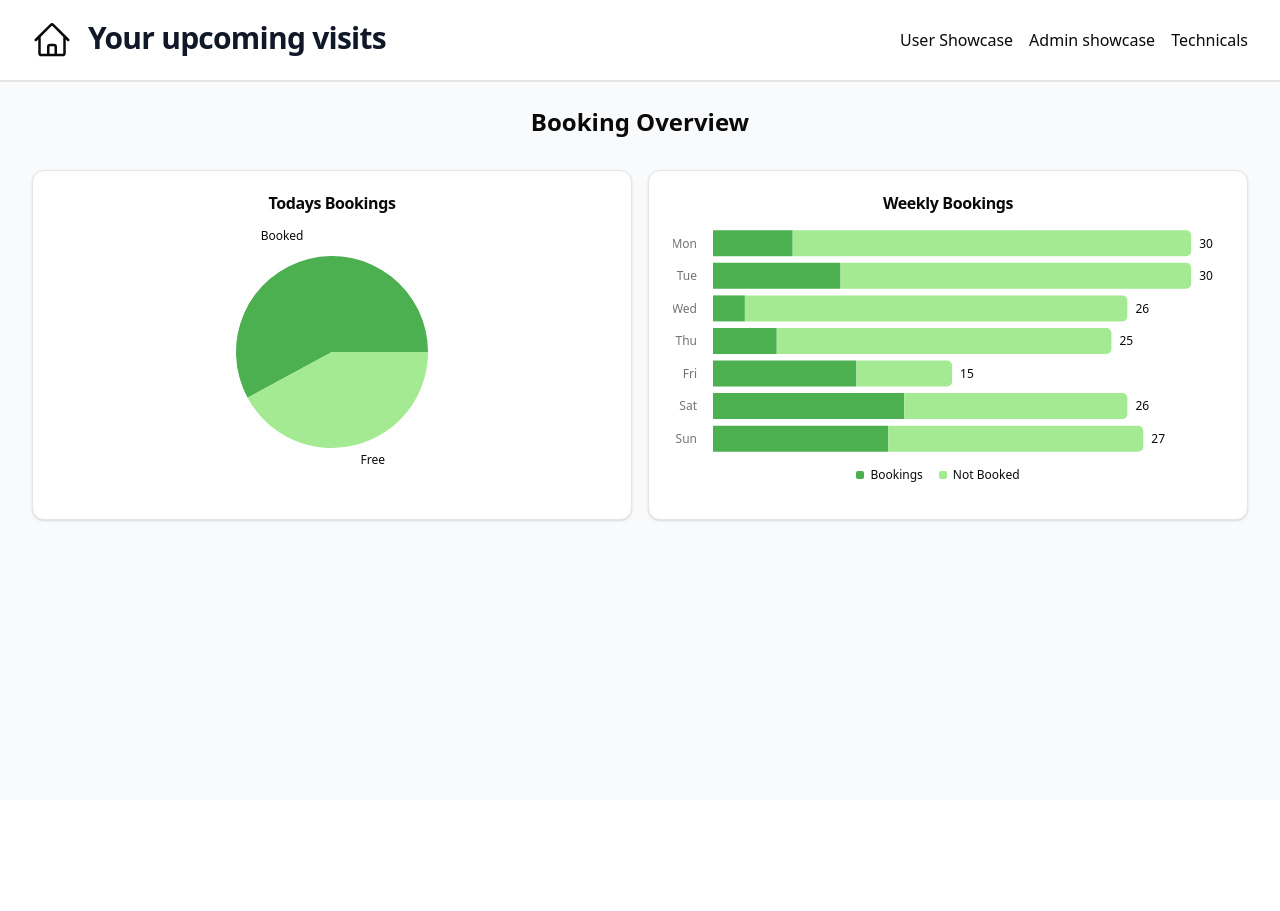
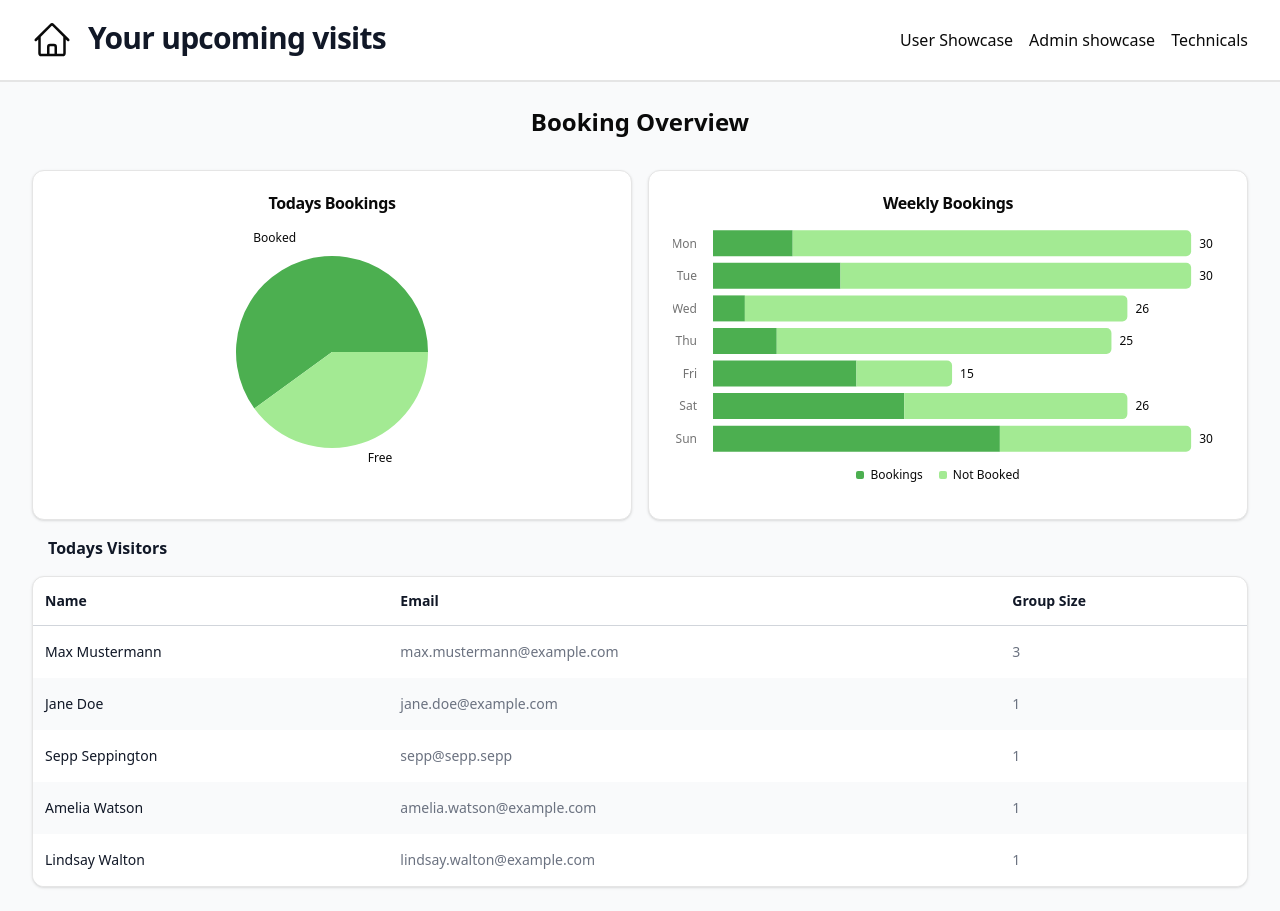
Before and after one commit to ScriptingMage/TourismTechnology2024, a Next.js app in the folder wwbs/: page /admin in a window 1280 px wide. Before the commit the page ends 800 px from the top, so only its background shows below. Built offline with nearby package versions, Linux system fonts and the light colour scheme.

Commit message:
Better admin page

```diff
--- a/wwbs/src/app/admin/page.tsx
+++ b/wwbs/src/app/admin/page.tsx
@@ -1,5 +1,14 @@
 import WeeklyOverview from "@/features/charts/weeklyOverview";
 import {DailyPieChart} from "@/features/charts/dailyPieChart";
+import {Card} from "@/components/ui/card";
+
+const people = [
+    {name: 'Max Mustermann', email: 'max.mustermann@example.com', count: 3},
+    {name: 'Jane Doe', email: 'jane.doe@example.com', count: 1},
+    {name: 'Sepp Seppington', email: 'sepp@sepp.sepp', count: 1},
+    {name: 'Amelia Watson', email: 'amelia.watson@example.com', count: 1},
+    {name: 'Lindsay Walton', email: 'lindsay.walton@example.com', count: 1},
+]
 
 export default function AdminPage() {
     return <main className={"bg-gray-50 flex-grow"}>
@@ -13,6 +22,45 @@ export default function AdminPage() {
                     <WeeklyOverview/>
                 </div>
             </div>
+            <div className="hidden sm:block">
+                <div className="sm:flex-auto p-4">
+                    <h1 className="text-base font-semibold text-gray-900">Todays Visitors</h1>
+                </div>
+                <Card className="overflow-hidden">
+                    <div className="low-root">
+                        <div className="-mx-4 -my-2 overflow-x-auto sm:-mx-6 lg:-mx-8">
+                            <div className="inline-block min-w-full py-2 align-middle sm:px-6 lg:px-8">
+                                <table className="min-w-full divide-y divide-gray-300">
+                                    <thead>
+                                    <tr>
+                                        <th scope="col" className="py-3.5 pl-4 pr-3 text-left text-sm font-semibold text-gray-900 sm:pl-3">
+                                            Name
+                                        </th>
+                                        <th scope="col" className="px-3 py-3.5 text-left text-sm font-semibold text-gray-900">
+                                            Email
+                                        </th>
+                                        <th scope="col" className="px-3 py-3.5 text-left text-sm font-semibold text-gray-900">
+                                            Group Size
+                                        </th>
+                                    </tr>
+                                    </thead>
+                                    <tbody className="bg-white">
+                                    {people.map((person) => (
+                                        <tr key={person.email} className="even:bg-gray-50">
+                                            <td className="whitespace-nowrap py-4 pl-4 pr-3 text-sm font-medium text-gray-900 sm:pl-3">
+                                                {person.name}
+                                            </td>
+                                            <td className="whitespace-nowrap px-3 py-4 text-sm text-gray-500">{person.email}</td>
+                                            <td className="whitespace-nowrap px-3 py-4 text-sm text-gray-500">{person.count}</td>
+                                        </tr>
+                                    ))}
+                                    </tbody>
+                                </table>
+                            </div>
+                        </div>
+                    </div>
+                </Card>
+            </div>
         </div>
     </main>
 }
--- a/wwbs/src/app/page.tsx
+++ b/wwbs/src/app/page.tsx
@@ -7,7 +7,7 @@ export default function Home() {
             <img
                 alt=""
                 src={HeroImg.src}
-                className="absolute inset-0 -z-10 h-full w-full object-cover"
+                className="absolute inset-0 -z-10 h-full w-full object-cover grayscale-[0.3]"
             />
             <div
                 aria-hidden="true"
--- a/wwbs/src/features/charts/dailyPieChart.tsx
+++ b/wwbs/src/features/charts/dailyPieChart.tsx
@@ -19,8 +19,8 @@ import {
 } from "@/components/ui/chart";
 
 const chartData = [
-    {status: "Booked", visitors: 275, fill: "#4CAF50"},
-    {status: "Free", visitors: 200, fill: "#a3ea93"},
+    {status: "Booked", visitors: 18, fill: "#4CAF50"},
+    {status: "Free", visitors: 12, fill: "#a3ea93"},
 ];
 
 const chartConfig = {
--- a/wwbs/src/features/charts/weeklyOverview.tsx
+++ b/wwbs/src/features/charts/weeklyOverview.tsx
@@ -26,7 +26,7 @@ const chartData = [
     {month: "Thursday", total: 25, booked: 4, notBooked: 21},
     {month: "Friday", total: 15, booked: 9, notBooked: 6},
     {month: "Saturday", total: 26, booked: 12, notBooked: 14},
-    {month: "Sunday", total: 27, booked: 11, notBooked: 16},
+    {month: "Sunday", total: 30, booked: 18, notBooked: 12},
 ];
 
 const chartConfig = {
```
